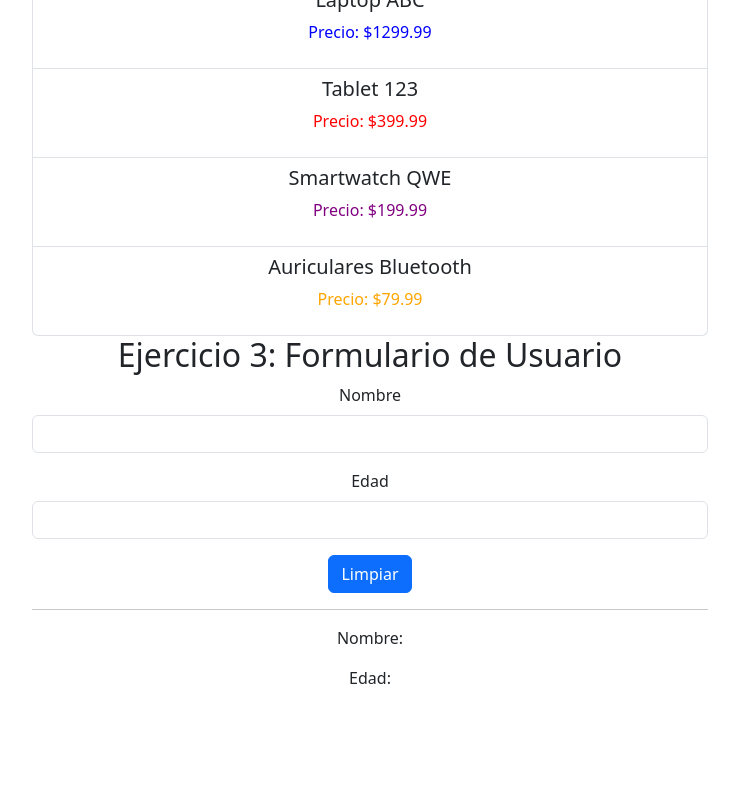
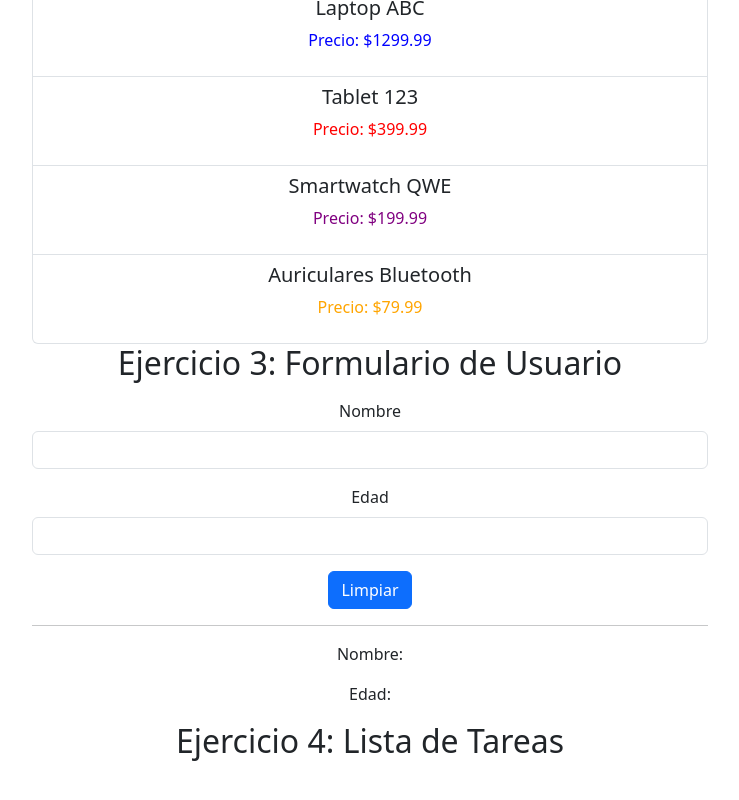
Before and after one commit to FideoKojima/211024, a Vue app: page / in a window 1280 px wide. Shown: the part 564-1364 px from the top of the page, without its empty margins (270-1009 px from the left). Before the commit the page ends 1302 px from the top, so only its background shows below. Built offline with nearby package versions, Linux system fonts and the light colour scheme.

Commit message:
Refactor App.vue to add ListaProductos component

```diff
--- a/src/App.vue
+++ b/src/App.vue
@@ -2,6 +2,7 @@
 import UserProfile from "./components/UserProfile.vue";
 import Product from "./components/Product.vue";
 import FormularioUsuario from "./components/FormularioUsuario.vue";
+import ListaProductos from "./components/ListaProductos.vue";
 
 export default {
   name: "App",
@@ -9,6 +10,7 @@ export default {
     UserProfile,
     Product,
     FormularioUsuario,
+    ListaProductos,
   },
 };
 </script>
@@ -20,10 +22,13 @@ export default {
     <h2 clas="mb-3">Ejercicio 1: Perfil de Usuario</h2>
     <UserProfile />
 
-    <h2 clas="mb-3">Ejercicio 2: Productos</h2>
+    <h2 class="mb-3">Ejercicio 2: Productos</h2>
     <Product />
 
-    <h2 clas="mb-3">Ejercicio 3: Formulario de Usuario</h2>
+    <h2 class="mb-3">Ejercicio 3: Formulario de Usuario</h2>
     <FormularioUsuario />
+
+    <h2 class="mb-3">Ejercicio 4: Lista de Tareas</h2>
+    <ListaProductos />
   </div>
 </template>
```
